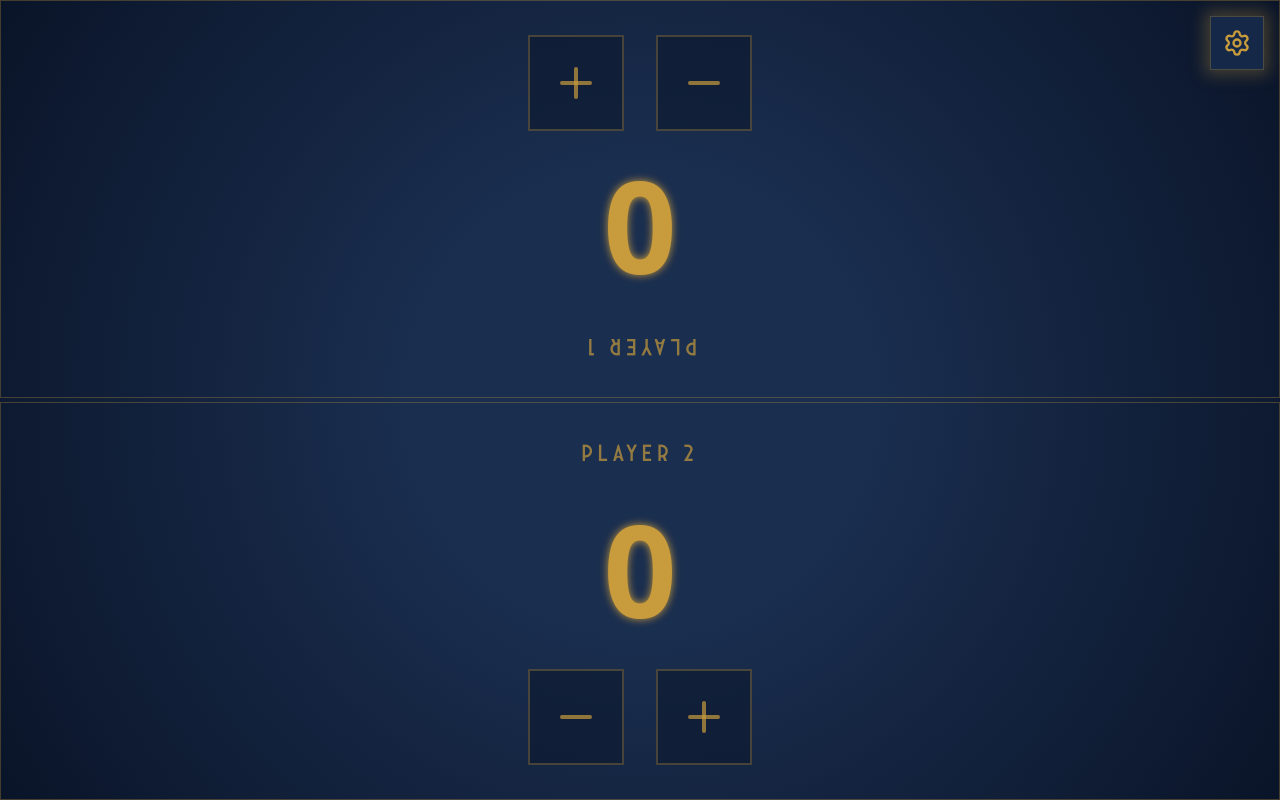
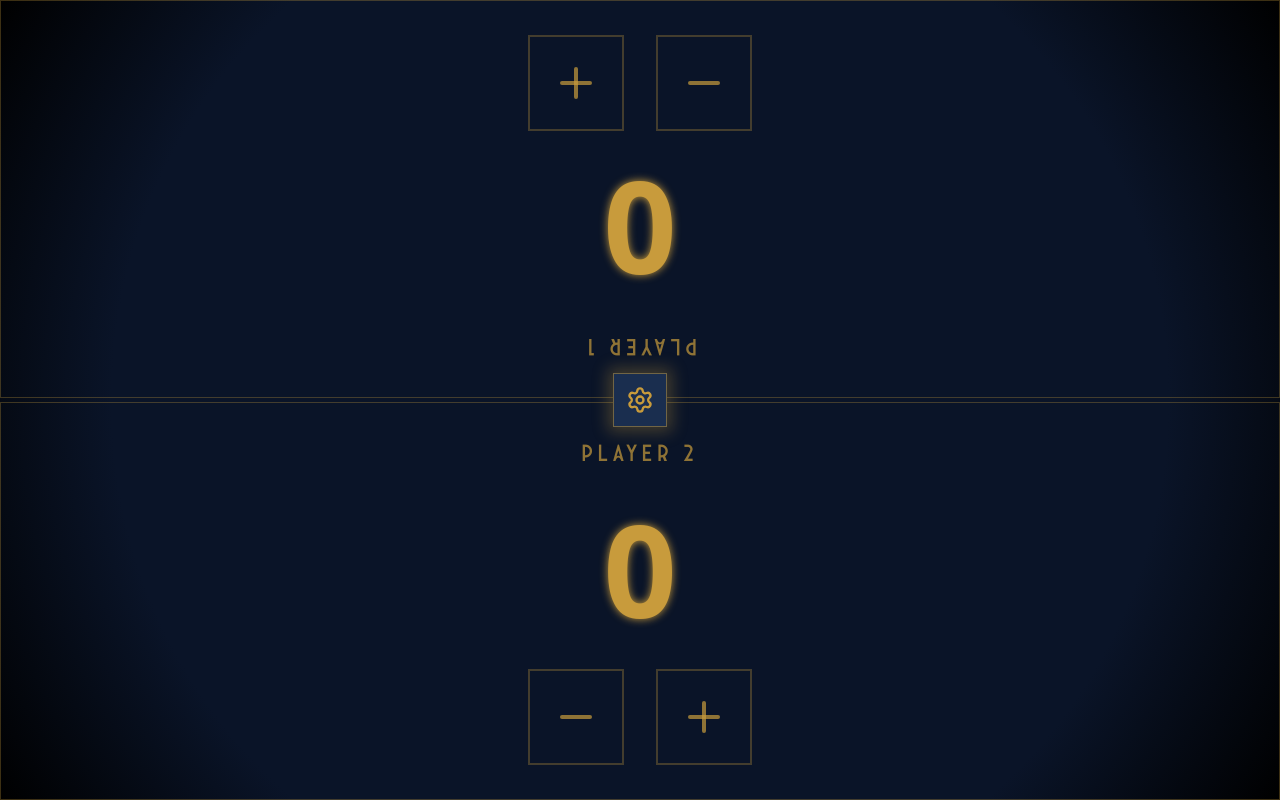
Before and after one commit to MerlinSleeps/runic-counter, a React (Vite) app: page / in a window 1280 px wide. Built offline with nearby package versions, Linux system fonts and the light colour scheme.

Commit message:
Changed position of Settings button

```diff
--- a/src/App.tsx
+++ b/src/App.tsx
@@ -156,10 +156,12 @@ return (
 
       <button
         onClick={() => setShowSettings(true)}
-        className="absolute top-4 right-4 p-3 bg-arcane-plate/80 text-arcane-gold
-                  clip-[polygon(0%_15%,_15%_0%,_85%_0%,_100%_15%,_100%_85%,_85%_100%,_15%_100%,_0%_85%)]
-                  border border-arcane-gold/30 hover:bg-arcane-plate shadow-glow-gold
-                  hover:text-hextech-blue transition-all duration-200 z-10"
+        className="absolute top-1/2 left-1/2 -translate-x-1/2 -translate-y-1/2 p-3
+                   bg-arcane-plate text-arcane-gold
+                   clip-[polygon(25%_0%,_75%_0%,_100%_50%,_75%_100%,_25%_100%,_0%_50%)]
+                   border border-arcane-gold/50 shadow-glow-gold
+                   hover:text-hextech-blue hover:shadow-glow-blue hover:border-hextech-blue
+                   transition-all duration-200 z-10"
         aria-label="Open Settings"
       >
         <Settings size={28} />
--- a/tailwind.config.js
+++ b/tailwind.config.js
@@ -26,7 +26,7 @@ export default {
         'glow-gold': '0 0 15px 5px rgba(200, 155, 60, 0.3)', // arcane-gold
       },
       backgroundImage: {
-        'gradient-arcane': 'radial-gradient(circle at center, #1A2E4F 30%, #0A1428 100%)',
+        'gradient-arcane': 'radial-gradient(circle at center, #0A1428 70%, #000000 100%)',
       }
     },
   },
```
